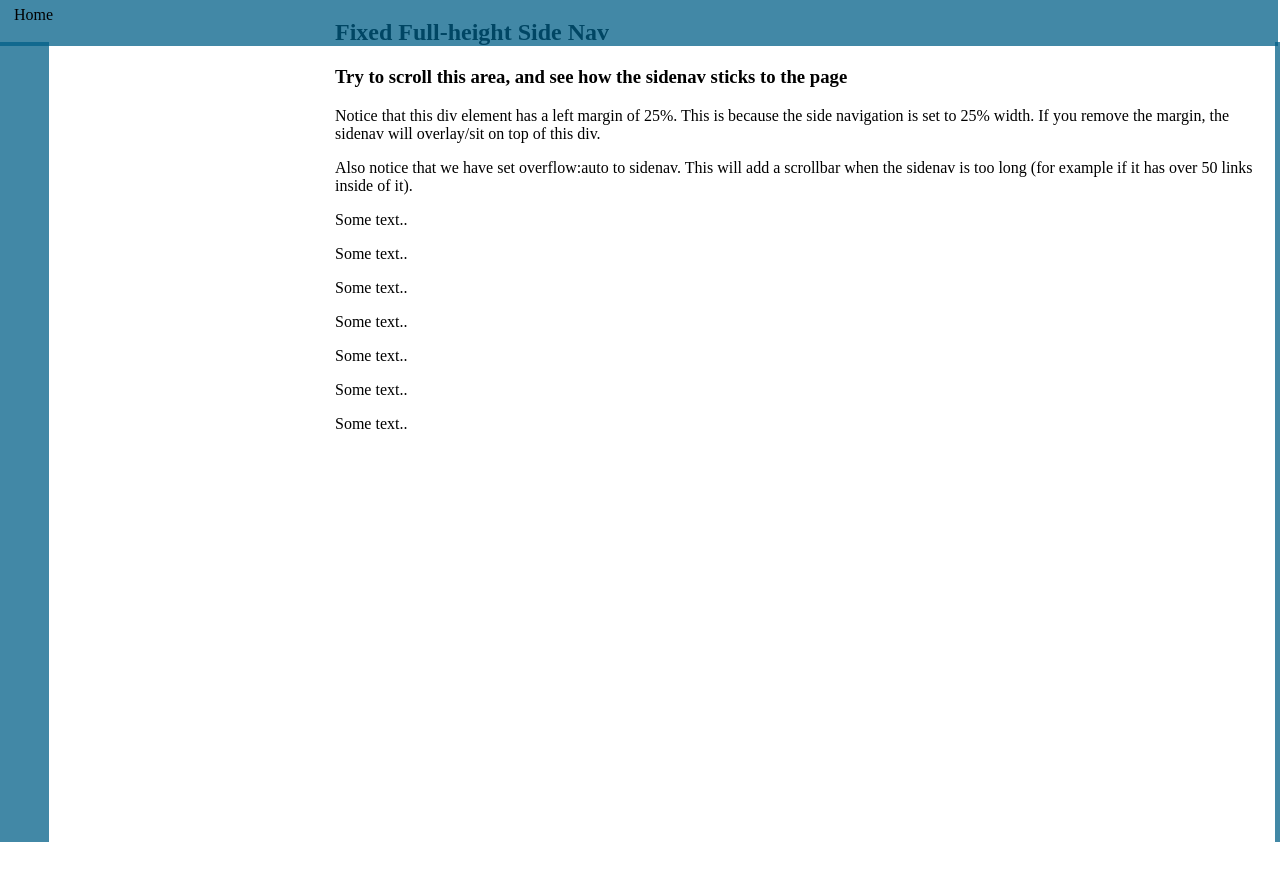
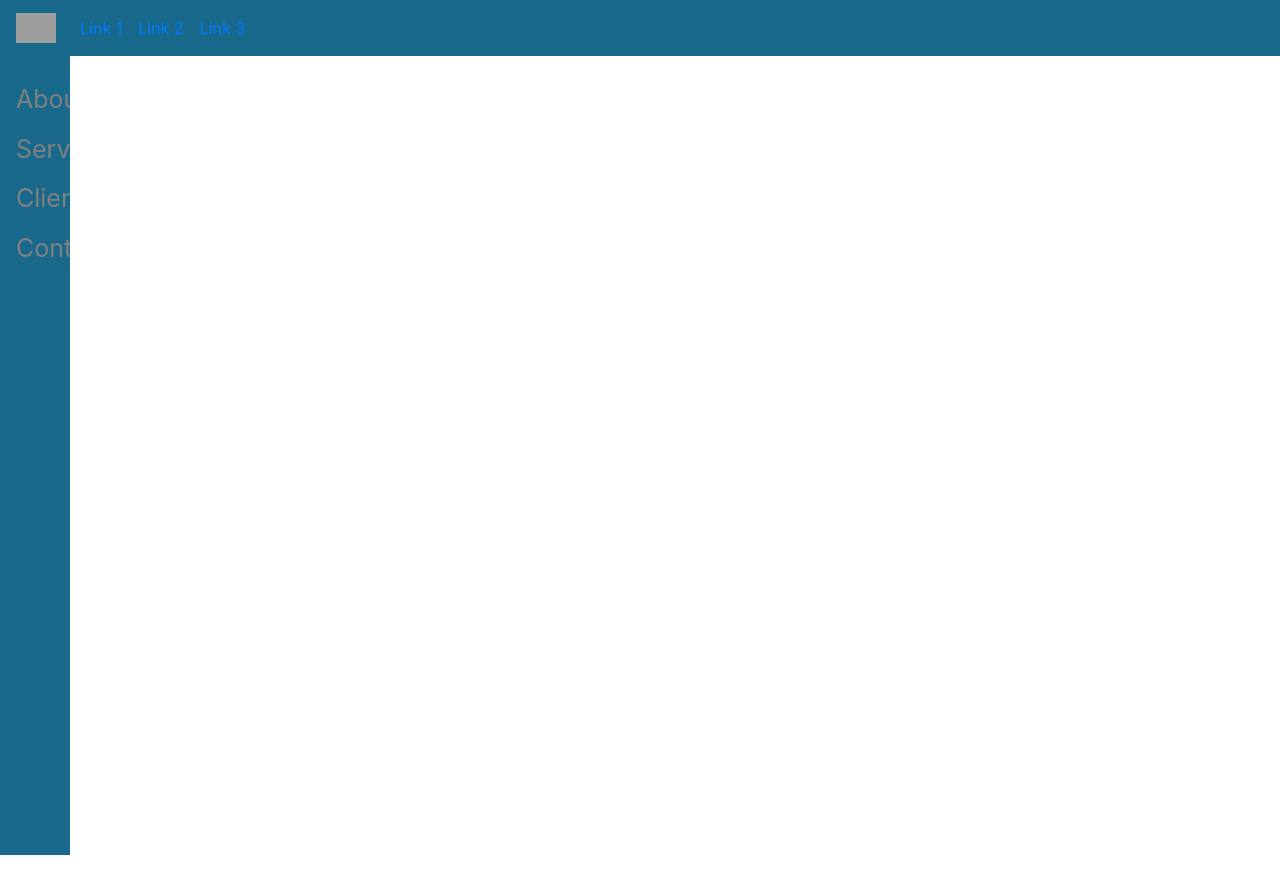
Before and after one commit to pranaygharde22/angular-trail, an Angular app: page / in a window 1280 px wide. Shown: the top 894 px of the page. After the commit the page ends 800 px from the top, so only its background shows below. Built offline with nearby package versions, Linux system fonts and the light colour scheme; grey boxes are pictures that could not be loaded.

Commit message:
3 files modified

```diff
--- a/src/app/welcome/welcome.component.css
+++ b/src/app/welcome/welcome.component.css
@@ -1,36 +1,41 @@
-body {
-  margin: -10px;
+.sidenav {
+  height: 100%;
+  width: 70px;
+  position: fixed;
+  z-index: 1;
+  top: 55px;
+  left: 0;
+  background-color: #18698b;
+  overflow-x: hidden;
+  padding-top: 20px;
 }
 
-ul {
-  list-style-type: none;
-  margin-left: 0;
-  margin-top: 0;
-  padding: 0;
-  width: 100%;
-  background-color: rgb(0 95 135 / 74%);
-  position: fixed;
-  height: 6%;
-  margin-right: 0;
+.sidenav a {
+  padding: 6px 8px 6px 16px;
+  text-decoration: none;
+  font-size: 25px;
+  color: #818181;
+  display: block;
 }
 
-li a {
-  display: block;
-  color: #000;
-  padding: 8px 16px;
-  text-decoration: none;
+.sidenav a:hover {
+  color: #f1f1f1;
 }
 
-.side {
-  width: 4%;
-  background-color: rgb(0 95 135 / 74%);
-  height: 100%;
-  margin-top: 2.75em;
+.main {
+  margin-left: 160px; /* Same as the width of the sidenav */
+  font-size: 28px; /* Increased text to enable scrolling */
+  padding: 0px 10px;
 }
-.left {
-  width: 10%;
-  background-color: rgb(0 95 135 / 74%);
-  height: 100%;
-  margin-left: 99.8%;
-  margin-top: 2.75em;
+
+@media screen and (max-height: 450px) {
+  .sidenav {
+    padding-top: 15px;
+  }
+  .sidenav a {
+    font-size: 18px;
+  }
 }
+.navbar-custom {
+  background-color: #18698b;
+}
--- a/src/app/welcome/welcome.component.html
+++ b/src/app/welcome/welcome.component.html
@@ -1,36 +1,26 @@
-<div>
-  <html>
-    <head> </head>
-    <body>
-      <ul>
-        <li><a href="#home">Home</a></li>
-      </ul>
-      <ul class="side"></ul>
-      <ul class="left"></ul>
+<nav class="navbar navbar-expand-sm navbar-custom">
+  <!-- Brand/logo -->
+  <a class="navbar-brand" href="#">
+    <img src="bird.jpg" alt="logo" style="width:40px;" />
+  </a>
 
-      <div style="margin-left:25%;padding:1px 16px;height:1000px;">
-        <h2>Fixed Full-height Side Nav</h2>
-        <h3>
-          Try to scroll this area, and see how the sidenav sticks to the page
-        </h3>
-        <p>
-          Notice that this div element has a left margin of 25%. This is because
-          the side navigation is set to 25% width. If you remove the margin, the
-          sidenav will overlay/sit on top of this div.
-        </p>
-        <p>
-          Also notice that we have set overflow:auto to sidenav. This will add a
-          scrollbar when the sidenav is too long (for example if it has over 50
-          links inside of it).
-        </p>
-        <p>Some text..</p>
-        <p>Some text..</p>
-        <p>Some text..</p>
-        <p>Some text..</p>
-        <p>Some text..</p>
-        <p>Some text..</p>
-        <p>Some text..</p>
-      </div>
-    </body>
-  </html>
+  <!-- Links -->
+  <ul class="navbar-nav">
+    <li class="nav-item">
+      <a class="nav-link" href="#">Link 1</a>
+    </li>
+    <li class="nav-item">
+      <a class="nav-link" href="#">Link 2</a>
+    </li>
+    <li class="nav-item">
+      <a class="nav-link" href="#">Link 3</a>
+    </li>
+  </ul>
+</nav>
+
+<div class="sidenav">
+  <a href="#about">About</a>
+  <a href="#services">Services</a>
+  <a href="#clients">Clients</a>
+  <a href="#contact">Contact</a>
 </div>
--- a/src/index.html
+++ b/src/index.html
@@ -1 +1,5 @@
 <my-app>loading</my-app> <app-welcome></app-welcome>
+<link rel="stylesheet" href="https://cdn.jsdelivr.net/npm/bootstrap@4.6.1/dist/css/bootstrap.min.css">
+  <script src="https://cdn.jsdelivr.net/npm/jquery@3.5.1/dist/jquery.slim.min.js"></script>
+  <script src="https://cdn.jsdelivr.net/npm/popper.js@1.16.1/dist/umd/popper.min.js"></script>
+  <script src="https://cdn.jsdelivr.net/npm/bootstrap@4.6.1/dist/js/bootstrap.bundle.min.js"></script>
```
